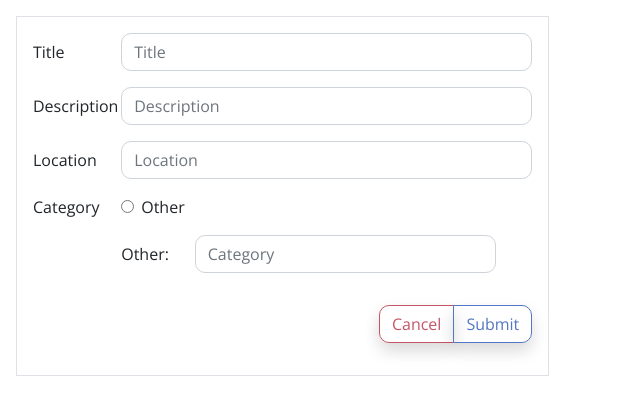
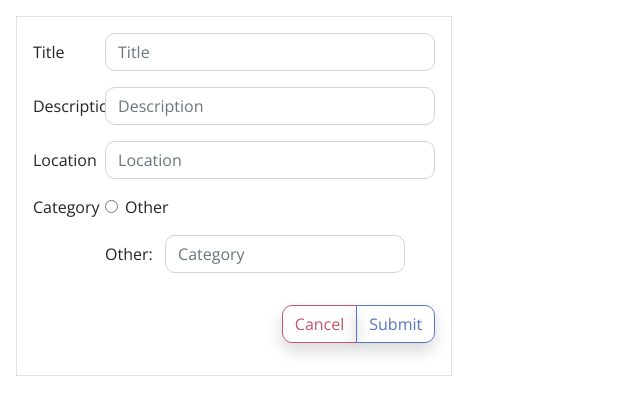
Before and after one commit to k-martino/django_deploy, a Django app: template apps/exam/templates/exam/new_job.html in a window 1280 px wide. Shown: the part 88-503 px from the top of the page, without its empty margins (0-640 px from the left). Run offline with Django 3.2, Linux system fonts and the light colour scheme; the template is opened without the code that fills it, so the values that code supplies are empty; parts of the project's set-up code (start-up, migrations or seed data) failed here and were passed over; some libraries are stand-ins or nearby versions.

Commit message:
edit container width for html files

```diff
--- a/apps/exam/templates/exam/edit_job.html
+++ b/apps/exam/templates/exam/edit_job.html
@@ -29,7 +29,7 @@
 
 <div class="container-fluid">
     <div class="row">
-        <div class="col-6 p-3 m-3 border">
+        <div class="p-3 m-3 border">
             {% if messages %}
                 {% for message in messages %}
                     {% if 'job_errors' in message.extra_tags %}
--- a/apps/exam/templates/exam/index.html
+++ b/apps/exam/templates/exam/index.html
@@ -73,7 +73,7 @@
             </form>
         </div>
         {#    <!-- LOGIN SECTION -->    #}
-        <div class="col-5 p-3 m-3 border">
+        <div class="col-6 p-3 m-3 border">
             <h2 class="text-center p-3">Login</h2>
             {% if messages %}
                 {% for message in messages %}
--- a/apps/exam/templates/exam/new_job.html
+++ b/apps/exam/templates/exam/new_job.html
@@ -27,7 +27,7 @@
 </header>
 <div class="container-fluid">
     <div class="row">
-        <div class="col-5 p-3 m-3 border">
+        <div class="p-3 m-3 border">
             {% if messages %}
                 {% for message in messages %}
                     {% if 'job_errors' in message.extra_tags %}
```
